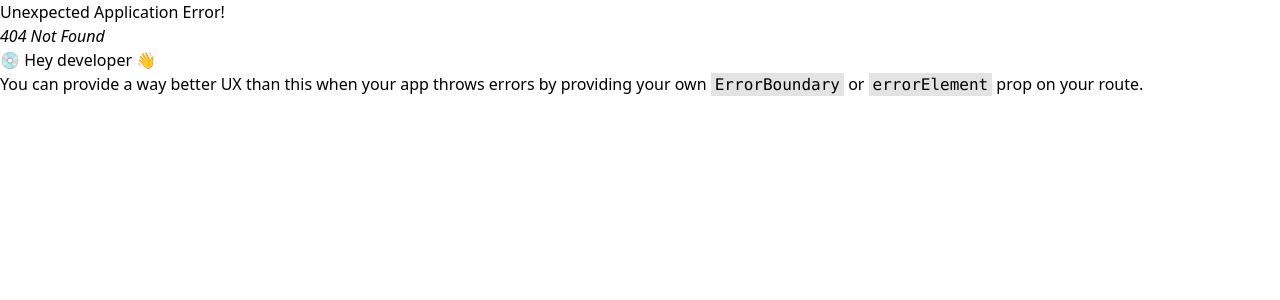
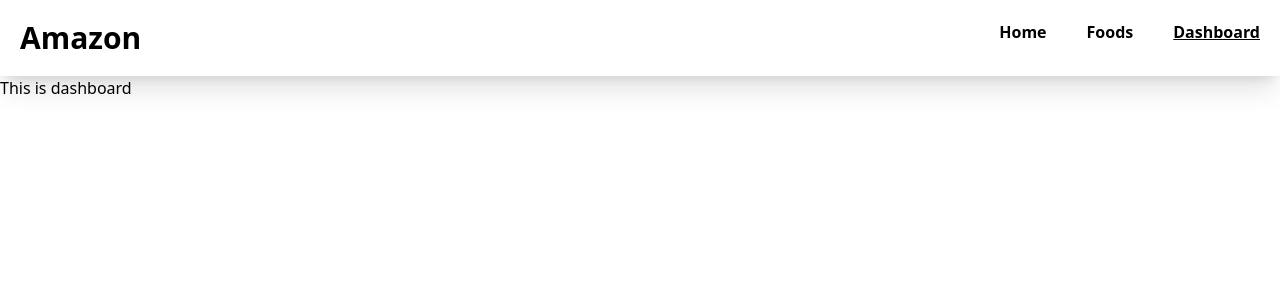
Before and after one commit to ShahariarSohan/react-router-project, a React (Vite) app: page /dashboard in a window 1280 px wide. Before the commit this address had no page. Shown: the top 300 px of the page. Built offline with nearby package versions, Linux system fonts and the light colour scheme.

Commit message:
I have added the routes of my website and also added a navbar

```diff
--- /dev/null
+++ b/src/Components/Dashboard/Dashboard.jsx
@@ -0,0 +1,9 @@
+const Dashboard = () => {
+  return (
+    <div>
+      <h1>This is dashboard</h1>
+    </div>
+  );
+};
+
+export default Dashboard;
--- /dev/null
+++ b/src/Components/Foods/Foods.jsx
@@ -0,0 +1,9 @@
+const Foods = () => {
+  return (
+    <div>
+      <h1>This is food page</h1>
+    </div>
+  );
+};
+
+export default Foods;
--- /dev/null
+++ b/src/Components/Home/Home.jsx
@@ -0,0 +1,9 @@
+const Home = () => {
+  return (
+    <div>
+      <h1>This is home</h1>
+    </div>
+  );
+};
+
+export default Home;
--- /dev/null
+++ b/src/Components/MainComponent/MainComponent.jsx
@@ -0,0 +1,41 @@
+import { NavLink, Outlet } from "react-router-dom";
+
+const MainComponent = () => {
+  return (
+    <div>
+      <nav className="flex justify-between  shadow-xl p-5 font-bold">
+        <h1 className="text-3xl font-bold">Amazon</h1>
+
+        <div className="flex gap-10">
+          <NavLink
+            to="/"
+            className={({ isActive, isPending }) =>
+              isPending ? "pending" : isActive ? "underline" : ""
+            }
+          >
+            Home
+          </NavLink>
+          <NavLink
+            to="/foods"
+            className={({ isActive, isPending }) =>
+              isPending ? "pending" : isActive ? "underline" : ""
+            }
+          >
+            Foods
+          </NavLink>
+          <NavLink
+            to="/dashboard"
+            className={({ isActive, isPending }) =>
+              isPending ? "pending" : isActive ? "underline" : ""
+            }
+          >
+            Dashboard
+          </NavLink>
+        </div>
+      </nav>
+      <Outlet></Outlet>
+    </div>
+  );
+};
+
+export default MainComponent;
```
Also changed, not shown: src/Route/Route.jsx (added, +28 -0 lines), src/main.jsx (+3 -7 lines).
